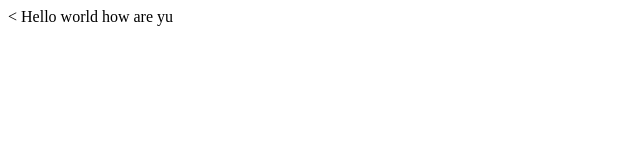
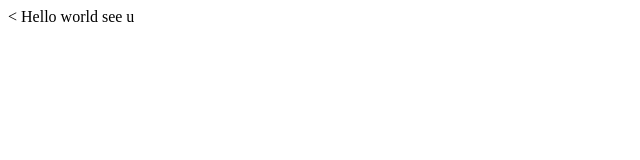
Before and after one commit to ananya771/Avenger, a plain HTML site: page index.html in a window 1280 px wide. Shown: the full height of the page, 0-640 px from the left. Drawn offline with Linux system fonts and the light colour scheme.

Commit message:
changed text now

```diff
--- a/index.html
+++ b/index.html
@@ -4,6 +4,6 @@
 	<title></title>
 </head>
 <body>
-Hello world how are yu
+Hello world see u
 </body>
 </html>
```
